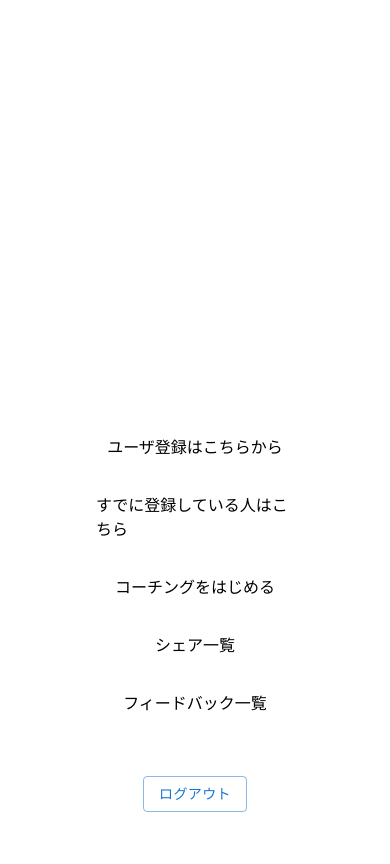
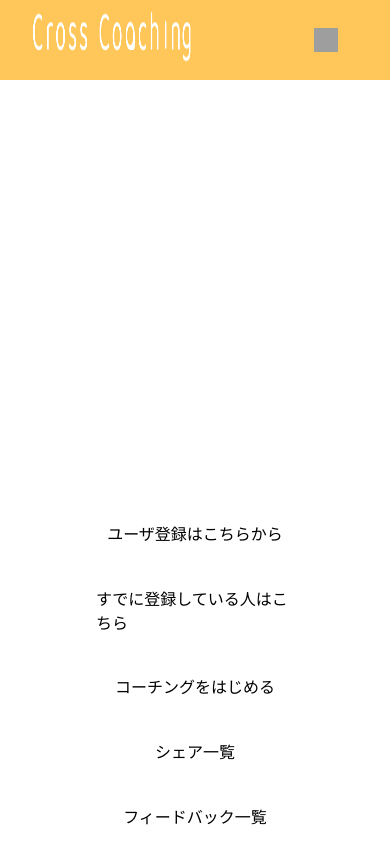
Before and after one commit to miuradaiki/cross_coaching_front, a Next.js app: page / in a window 390 px wide. Shown: the top 864 px of the page. Built offline with nearby package versions, Linux system fonts and the light colour scheme; no server answers; grey boxes are pictures that could not be loaded.

Commit message:
add: hamburger menu

```diff
--- /dev/null
+++ b/components/header.tsx
@@ -0,0 +1,100 @@
+import Link from 'next/link'
+import { Box, Button } from '@mui/material'
+import { signOut } from 'firebase/auth'
+import { useRouter } from 'next/router'
+import { auth } from '../initFirebase'
+import Image from 'next/image'
+import styles from '@/styles/Header.module.css'
+import * as React from 'react'
+import Menu from '@mui/material/Menu'
+import MenuItem from '@mui/material/MenuItem'
+import Divider from '@mui/material/Divider'
+import QuestionAnswerIcon from '@mui/icons-material/QuestionAnswer'
+import ShareIcon from '@mui/icons-material/Share'
+import ReplyIcon from '@mui/icons-material/Reply'
+import AccountCircleIcon from '@mui/icons-material/AccountCircle'
+import LogoutIcon from '@mui/icons-material/Logout'
+
+const Header = () => {
+  const router = useRouter()
+
+  const handleLogout = async () => {
+    await signOut(auth)
+    await router.push('/login')
+  }
+
+  const [anchorEl, setAnchorEl] = React.useState<null | HTMLElement>(null)
+  const open = Boolean(anchorEl)
+  const handleClick = (event: React.MouseEvent<HTMLButtonElement>) => {
+    setAnchorEl(event.currentTarget)
+  }
+  const handleClose = () => {
+    setAnchorEl(null)
+  }
+
+  return (
+    <header>
+      <Box sx={{ display: 'flex', justifyContent: 'space-between', alignItems: 'center' }} className={styles.header_content}>
+        <div className="logo">
+          <Link href="/">
+            <Image src="/crosscoaching_white_logo.png" alt="Logo" width={160} height={100} priority />
+          </Link>
+        </div>
+        <div>
+          <Button
+            id="basic-button"
+            aria-controls={open ? 'basic-menu' : undefined}
+            aria-haspopup="true"
+            aria-expanded={open ? 'true' : undefined}
+            onClick={handleClick}
+          >
+            <Image src="/hamburger-menu.png" alt="Logo" width={24} height={24} priority/>
+          </Button>
+          <Menu
+            id="basic-menu"
+            anchorEl={anchorEl}
+            open={open}
+            onClose={handleClose}
+            MenuListProps={{
+              'aria-labelledby': 'basic-button',
+            }}
+          >
+            <MenuItem onClick={handleClose}>
+              <QuestionAnswerIcon color="action" className="mr-4" />
+              <Link href={"/questions"}>
+                セルフコーチング
+              </Link>
+            </MenuItem>
+            <MenuItem onClick={handleClose}>
+              <ShareIcon color="action" className="mr-4" />
+              <Link href={"/shares"}>
+                シェア
+              </Link>
+            </MenuItem>
+            <MenuItem onClick={handleClose}>
+              <ReplyIcon color="action" className="mr-4" />
+              <Link href={"/feedbacks"}>
+                フィードバック
+              </Link>
+            </MenuItem>
+            <Divider />
+            <MenuItem onClick={handleClose}>
+              <AccountCircleIcon color="action" className="mr-4" />
+              <Link href={"/profile"}>
+                プロフィール設定
+              </Link>
+            </MenuItem>
+            <MenuItem onClick={handleClose}>
+              <LogoutIcon color="action" className="mr-4" />
+              <button type="submit" onClick={handleLogout}>
+                ログアウト
+              </button>
+            </MenuItem>
+          </Menu>
+        </div>
+      </Box>
+    </header>
+  )
+}
+
+export default Header
--- a/pages/index.tsx
+++ b/pages/index.tsx
@@ -1,23 +1,10 @@
 import Head from 'next/head'
 import Image from 'next/image'
-import { Inter } from '@next/font/google'
 import styles from '@/styles/Home.module.css'
-import { Button } from "@mui/material"
 import Link from "next/link"
-
-import { signOut } from "firebase/auth"
-import { useRouter } from "next/router"
-import { auth } from "../initFirebase"
-
-
-const inter = Inter({ subsets: ['latin'] })
+import Header from "../components/header"
 
 export default function Home() {
-  const router = useRouter()
-  const handleLogout = async () => {
-    await signOut(auth)
-    await router.push("/login")
-  }
   return (
     <>
       <Head>
@@ -26,6 +13,7 @@ export default function Home() {
         <meta name="viewport" content="width=device-width, initial-scale=1" />
         <link rel="icon" href="/favicon.ico" />
       </Head>
+      <Header />
       <main className={styles.main}>
         <div className={styles.center}>
           <Image
@@ -63,13 +51,6 @@ export default function Home() {
             フィードバック一覧
           </Link>
         </div>
-        <div className={styles.description}>
-          <div>
-            <Button type="submit" variant="outlined" onClick={handleLogout}>
-              ログアウト
-            </Button>
-          </div>
-        </div>
       </main>
     </>
   )
--- /dev/null
+++ b/styles/Header.module.css
@@ -0,0 +1,19 @@
+.header_content {
+  color: #fff;
+  background-color: rgb(255, 199, 90);
+  height: 80px;
+  padding: 0 32px;
+}
+
+.menu {
+  position: absolute;
+  right: 32px;
+  display: flex;
+  flex-direction: column;
+  align-items: flex-start;
+  background-color: #fff;
+  box-shadow: #cfcfcf 1px 1px 1px 1px;
+  border-radius: 3px;
+  color: #656565;
+  padding: 8px;
+}
```
